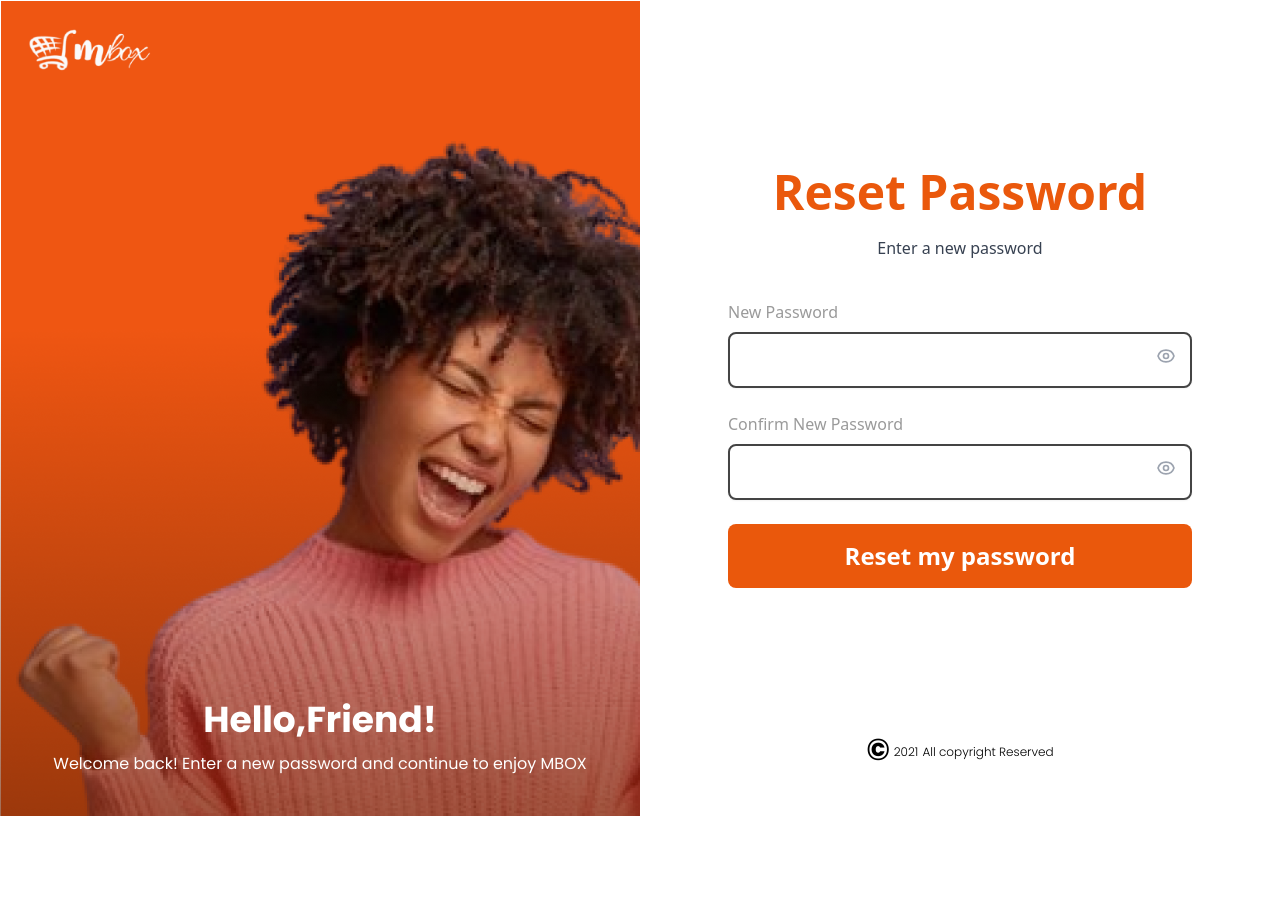
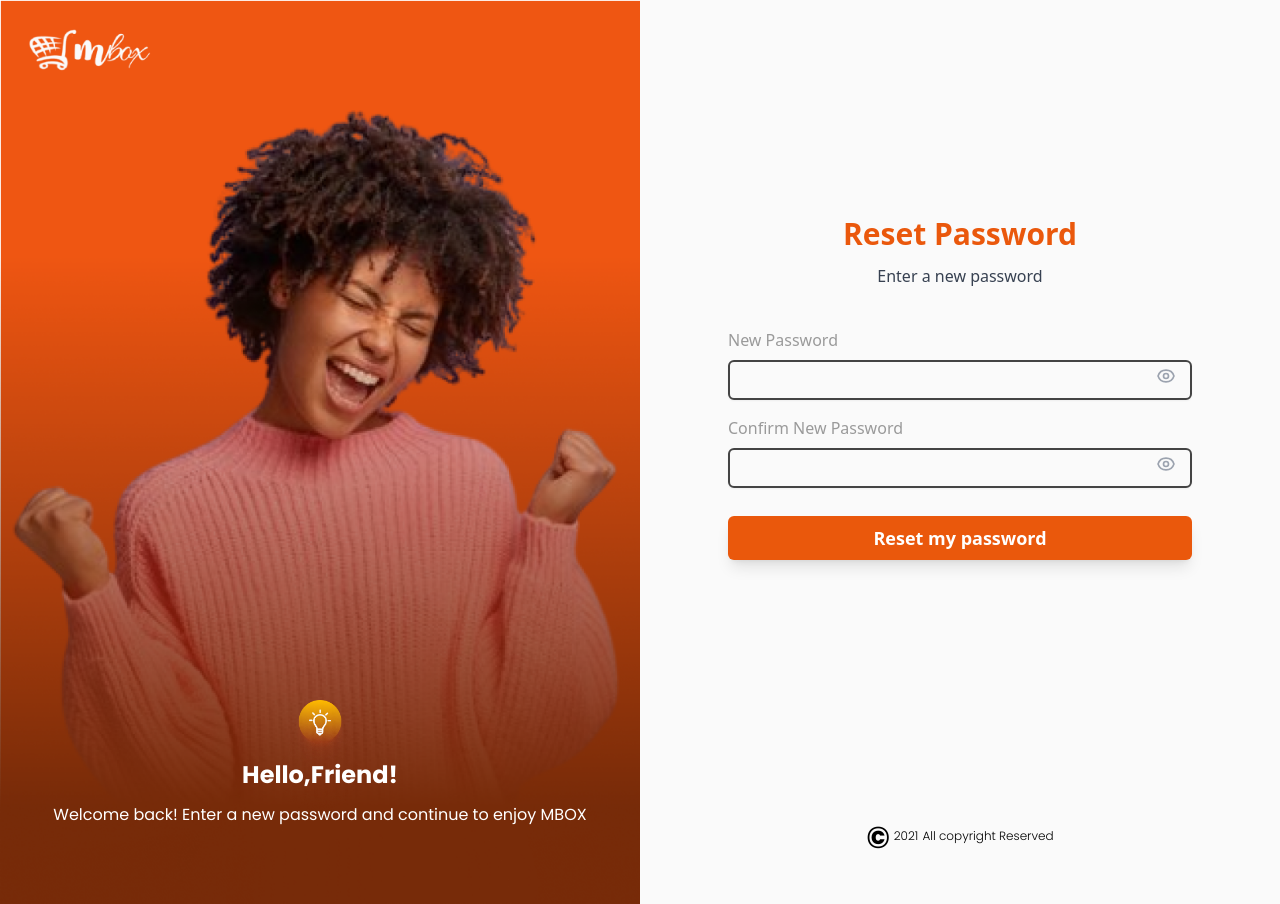
Before and after one commit to mbox-project/mbox-user, a React (Create React App) app: page /auth/reset-password in a window 1280 px wide. Before the commit the page ends 816 px from the top, so only its background shows below. Built offline with nearby package versions, Linux system fonts and the light colour scheme.

Commit message:
I worked on the reset password page

```diff
--- a/src/components/Footer.js
+++ b/src/components/Footer.js
@@ -1,10 +1,17 @@
-const Footer = () => {
+import React from "react";
+import PropTypes from "prop-types";
+
+const Footer = ({ children, onClick, className, disabled }) => {
+  Footer.propTypes = {
+    children: PropTypes.string.isRequired,
+    onClick: PropTypes.func.isRequired,
+    className: PropTypes.string.isRequired,
+    disabled: PropTypes.bool,
+  };
   return (
-    <div className="flex font-poppins  md:text-2xl md:pt-64  font-light justify-center pt-40 text-base lg:text-xs  lg:pt-32 ">
-      <p className="font-bold text-3xl ">&copy;</p>
-      <p className="px-1 pt-3"> 2021</p>
-      <p className="pt-3"> All copyright Reserved</p>
-    </div>
+    <p onClick={onClick} className={className} disabled={disabled}>
+      {children}
+    </p>
   );
 };
 export default Footer;
--- a/src/pages/Auth/ResetPassword/index.jsx
+++ b/src/pages/Auth/ResetPassword/index.jsx
@@ -1,5 +1,6 @@
 import React from "react";
 import logo from "../../../assets/images/logo.png";
+import icon from "../../../assets/images/icon.png";
 import Button from "../../../components/Button";
 import Footer from "../../../components/Footer";
 import Label from "../../../components/Label";
@@ -11,10 +12,11 @@ function ResetPassword() {
 
   return (
     <div className="flex">
-      <div className=" hidden lg:w-1/2  lg:mx-auto  lg:block bg-reset">
+      <div className=" hidden w-1/2 min-h-screen mx-auto  lg:block bg-reset bg-cover">
         <img src={logo} className=" w-32 m-6" />
         <div className=" mt-60 pt-96  text-white">
-          <p className="flex justify-center font-poppins font-extrabold text-4xl ">
+          <img src={icon} className=" w-32  mx-auto " />
+          <p className="flex justify-center font-poppins font-extrabold text-2xl -mt-20">
             Hello,Friend!
           </p>
           <p className="flex justify-center pt-3 font-poppins text-base  ">
@@ -22,10 +24,10 @@ function ResetPassword() {
           </p>
         </div>
       </div>
-      <div className=" lg:w-1/2 lg:mx-auto w-full md:mx-auto bg-white p-12">
+      <div className=" lg:w-1/2 mx-auto w-full  inputcolor p-5 lg:p-12">
         <div className="w-full">
           <div className="text-center py-10  ">
-            <h1 className="text-3xl lg:text-5xl mt-20 font-bold text-orange-600 mb-5">
+            <h1 className="text-3xl mt-32 font-bold text-orange-600 mb-3">
               Reset Password
             </h1>
             <p className=" lg:text-base text-lg text-gray-700">
@@ -33,7 +35,7 @@ function ResetPassword() {
             </p>
           </div>
           <form className=" px-0 lg:px-10">
-            <div className="mb-6">
+            <div className="mb-4">
               <Label
                 className="w-full text-lg lg:text-base text-[#9A9A9A]"
                 htmlFor="password"
@@ -43,7 +45,7 @@ function ResetPassword() {
               <div className="relative">
                 <input
                   type="password"
-                  className="w-full p-4 pr-12 text-base lg:text-sm mt-2 border-[#444444] border-2 rounded-lg shadow-sm"
+                  className="w-full p-2 pr-12 text-base inputcolor lg:text-sm mt-2 border-[#444444] border-2 rounded-md shadow-sm"
                 />
                 <span className="absolute inset-y-0 inline-flex items-center right-4">
                   <svg
@@ -70,7 +72,7 @@ function ResetPassword() {
               </div>
             </div>
 
-            <div className="mb-6">
+            <div className="mb-4">
               <Label
                 className="w-full text-lg lg:text-base text-[#9A9A9A]"
                 htmlFor="password"
@@ -80,7 +82,7 @@ function ResetPassword() {
               <div className="relative">
                 <input
                   type="password"
-                  className="w-full p-4 pr-12 text-base lg:text-sm mt-2 border-[#444444] border-2 rounded-lg shadow-sm"
+                  className="w-full p-2 pr-12 text-base inputcolor lg:text-sm mt-2 border-[#444444] border-2 rounded-md shadow-sm"
                 />
 
                 <span className="absolute inset-y-0 inline-flex items-center right-4">
@@ -109,13 +111,19 @@ function ResetPassword() {
             </div>
 
             <Button
-              className="w-full bg-orange-600 h-16 mb-4 rounded-lg text-white text-2xl font-semibold"
+              className="w-full bg-orange-600 p-2  mt-3 mb-4 rounded-md shadow-lg  text-white text-lg font-semibold"
               onClick={onSubmitHandler}
             >
               Reset my password
             </Button>
 
-            <Footer />
+            <Footer>
+              <div className="flex font-poppins  md:text-2xl md:mt-48   font-light justify-center pt-48  text-base lg:text-xs  lg:mt-12 ">
+                <p className="font-bold text-3xl pt-1 ">&copy;</p>
+                <p className="px-1 pt-3"> 2021</p>
+                <p className="pt-3"> All copyright Reserved</p>
+              </div>
+            </Footer>
           </form>
         </div>
       </div>
```
Also changed, not shown: src/assets/images/icon.png (added).
